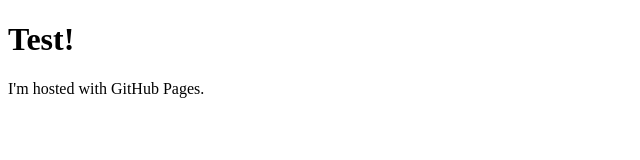
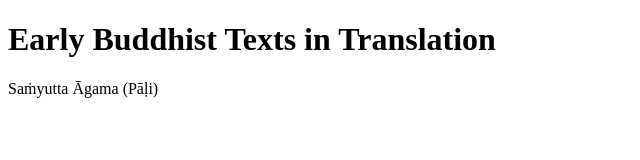
Before and after one commit to suttanta/suttanta.github.io, a plain HTML site: page index.html in a window 1280 px wide. Shown: the whole page, without its empty margins (0-640 px from the left). Drawn offline with Linux system fonts and the light colour scheme.

Commit message:
Update index.html

```diff
--- a/index.html
+++ b/index.html
@@ -1,7 +1,7 @@
 <!DOCTYPE html>
 <html>
 <body>
-<h1>Test!</h1>
-<p>I'm hosted with GitHub Pages.</p>
+<h1>Early Buddhist Texts in Translation</h1>
+<p>Saṁyutta Āgama (Pāḷi)</p>
 </body>
 </html>
```
